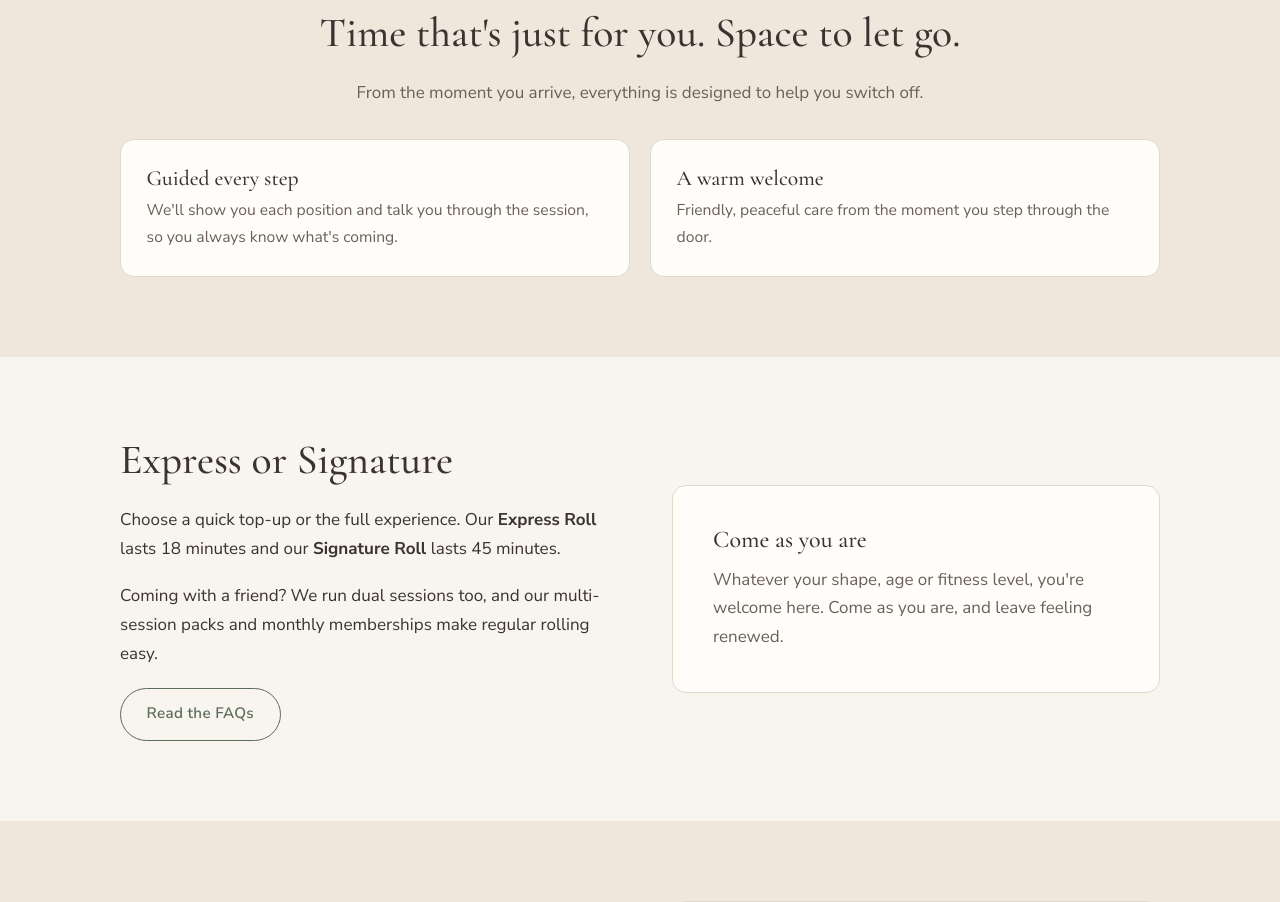
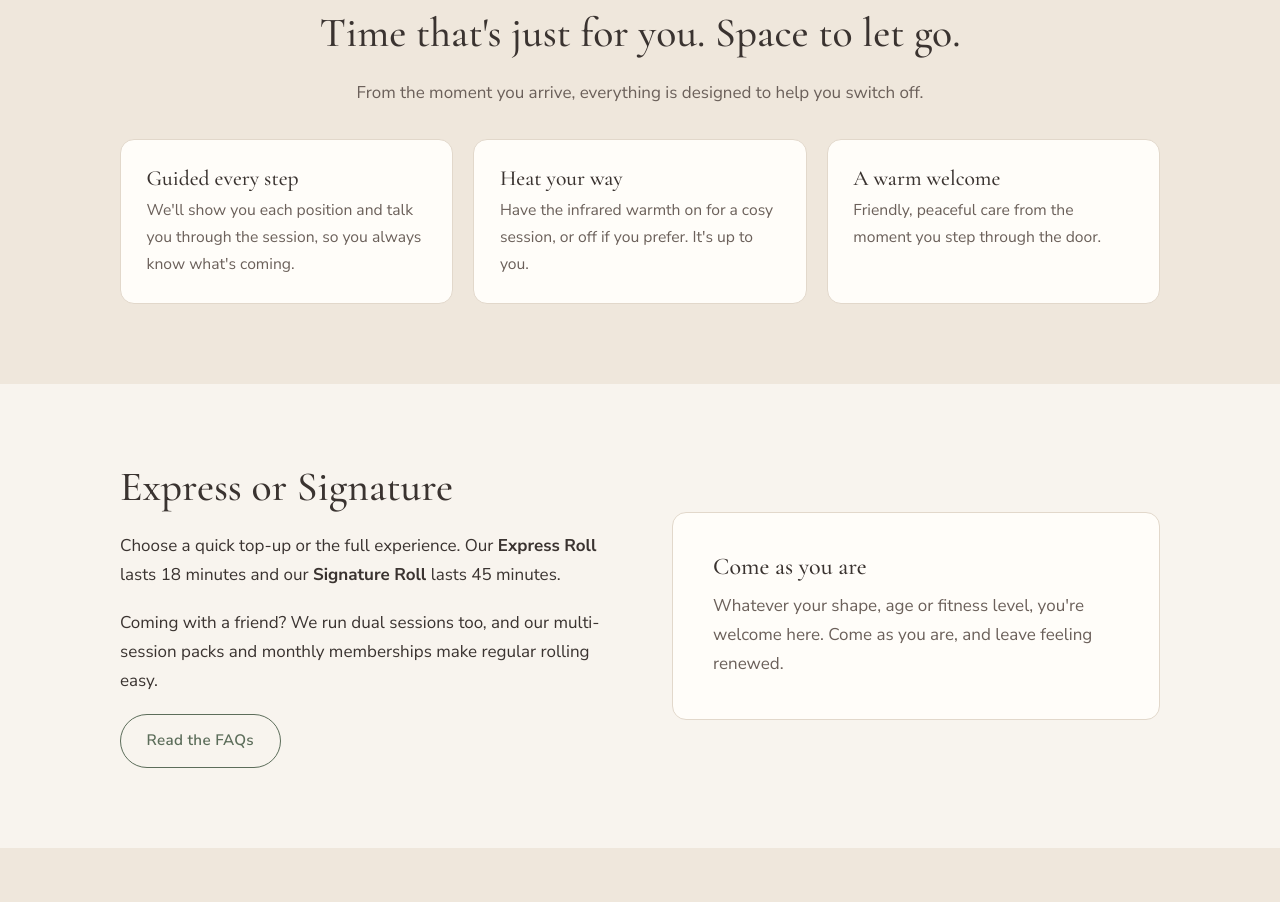
Before and after one commit to rrwb-uk/website, a plain HTML site: page index.html in a window 1280 px wide. Shown: the part 1720-2622 px from the top of the page. Drawn offline with Linux system fonts and the light colour scheme.

Commit message:
Home page: add 'Heat your way' card
Co-Authored-By: Claude Opus 5.5 <noreply@anthropic.com>

```diff
--- a/index.html
+++ b/index.html
@@ -109,6 +109,10 @@
             <p>We'll show you each position and talk you through the session, so you always know what's coming.</p>
           </div>
           <div class="card">
+            <h3>Heat your way</h3>
+            <p>Have the infrared warmth on for a cosy session, or off if you prefer. It's up to you.</p>
+          </div>
+          <div class="card">
             <h3>A warm welcome</h3>
             <p>Friendly, peaceful care from the moment you step through the door.</p>
           </div>
```
